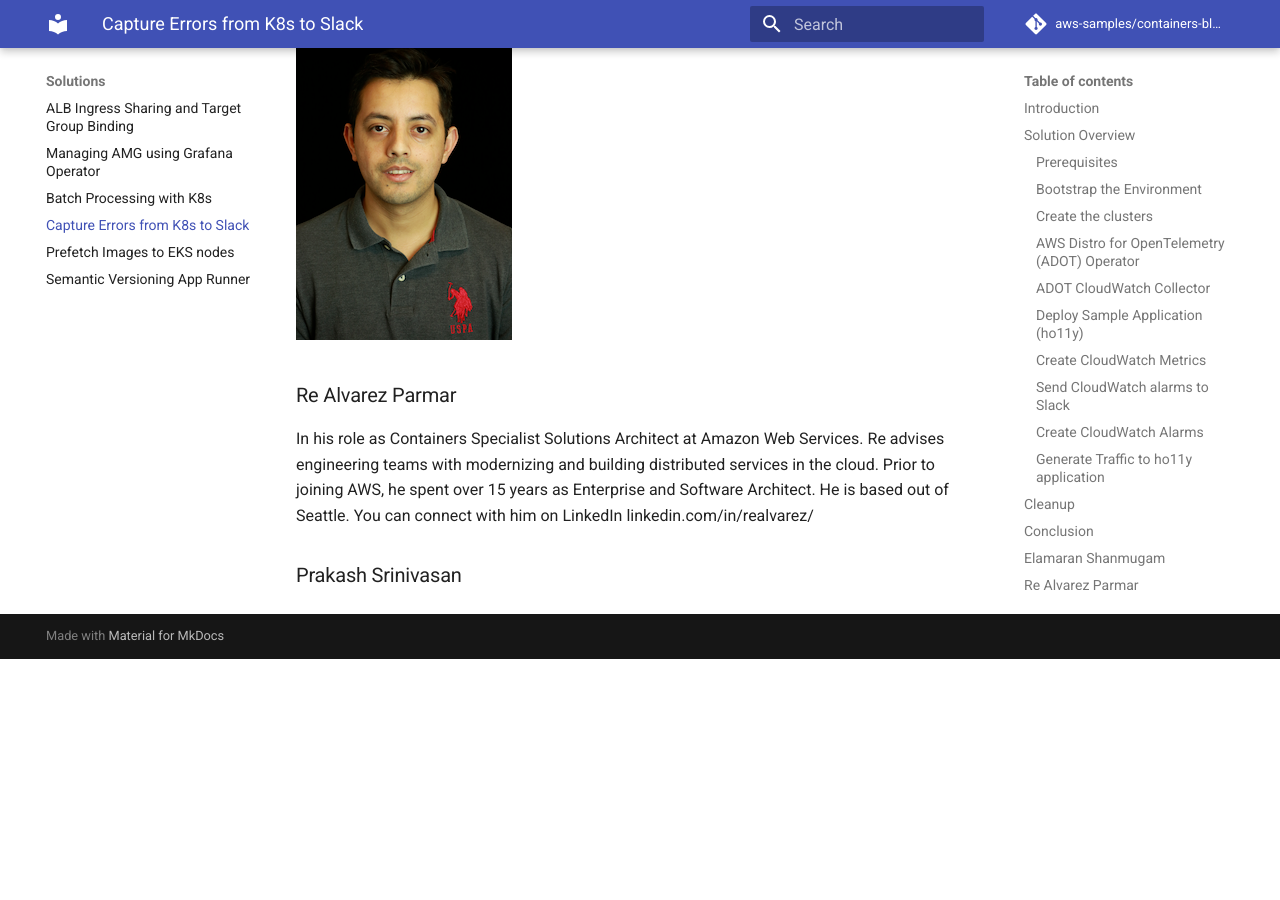
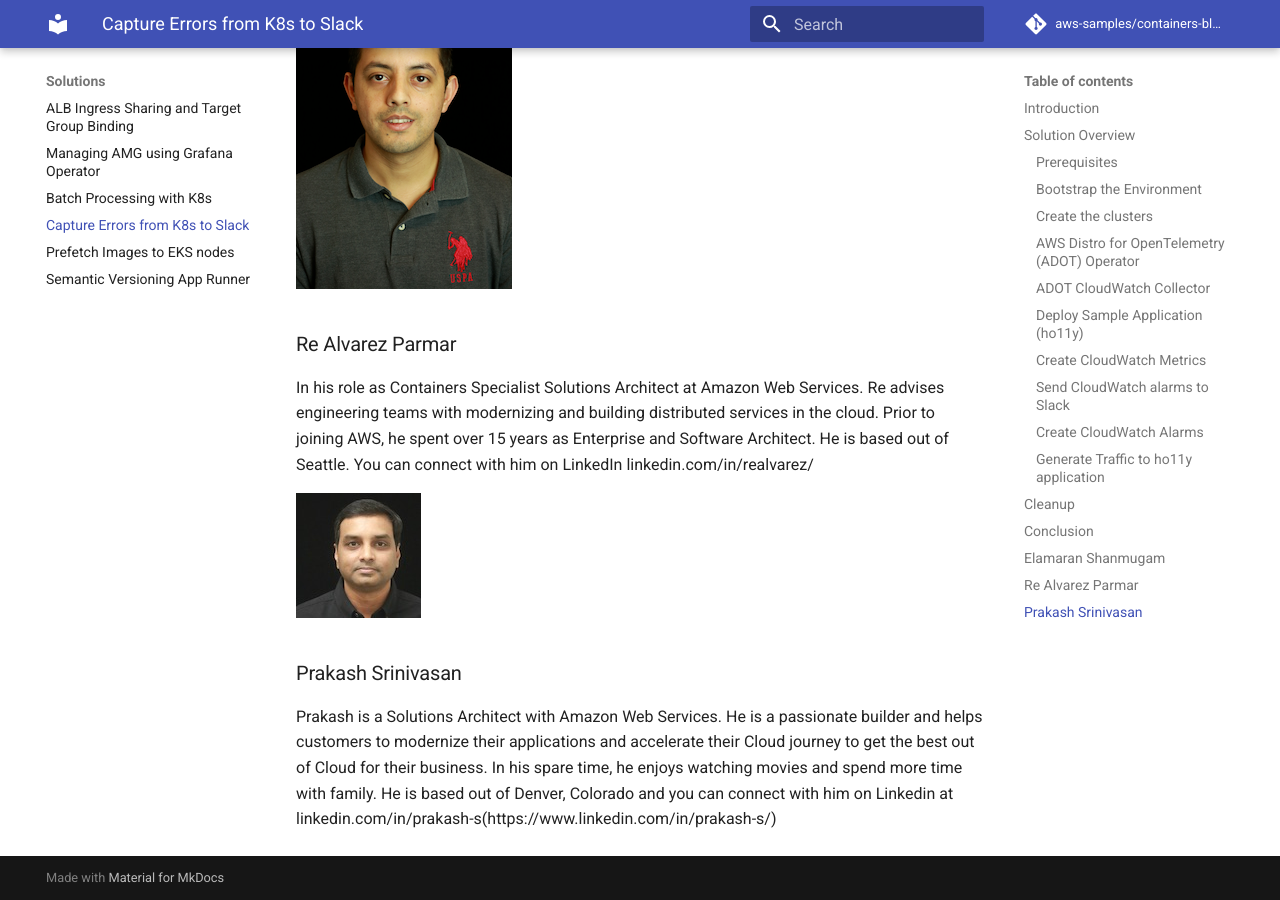
Before and after one commit to aws-samples/containers-blog-maelstrom, an MkDocs documentation site: the page built from docs/capture-errors-k8s-slack.md, in a window 1280 px wide and 900 px high, scrolled down 10488 px. Built offline with MkDocs 1.6.1 and Material for MkDocs 9.7.7, drawn with Linux system fonts in a browser that asks for light colours; comment, search, counter and statistics services are not loaded; before the commit the page ends 11147 px from its top, so only the background shows below that; some of the changed lines change nothing that is shown; some of the changed text lies outside the part shown.

Commit message:
updated capture-errors-k8s-slack.md

````diff
--- a/docs/capture-errors-k8s-slack.md
+++ b/docs/capture-errors-k8s-slack.md
@@ -147,10 +147,10 @@
 
 Next, let us deploy a sample application called [ho11y](https://github.com/aws-observability/aws-o11y-recipes/tree/main/sandbox/ho11y#overview), a synthetic signal generator that lets you test observability solutions for microservices. It emits logs, metrics, and traces in a configurable manner. For more information, see the [AWS O11y Receipes respository](https://github.com/aws-observability/aws-o11y-recipes/tree/main/sandbox/ho11y).
 
-Run the `deploy-ho11y.sh` script which builds docker image for ho11y application and pushes into [Elastic Container Registry](https://aws.amazon.com/ecr/) (ECR) repository. Then this script deploys `ho11y` application into EKS cluster.
+Run the below command to deploy ho11y application:
 
 ```
-sh ./deploy-ho11y.sh
+kubectl apply -f ./templates/ho11y-app.yaml
 ```
 
 Once `ho11y` app is deployed successfully, run the the below command to list all pods in `ho11y` namespace on your EKS cluster.
@@ -318,4 +318,8 @@
 
 In his role as Containers Specialist Solutions Architect at Amazon Web Services. Re advises engineering teams with modernizing and building distributed services in the cloud. Prior to joining AWS, he spent over 15 years as Enterprise and Software Architect. He is based out of Seattle. You can connect with him on LinkedIn linkedin.com/in/realvarez/
 
+![Prakash](images/prakkie.jpg)
+
 ### Prakash Srinivasan
+
+Prakash is a Solutions Architect with Amazon Web Services. He is a passionate builder and helps customers to modernize their applications and accelerate their Cloud journey to get the best out of Cloud for their business. In his spare time, he enjoys watching movies and spend more time with family. He is based out of Denver, Colorado and you can connect with him on Linkedin at linkedin.com/in/prakash-s(https://www.linkedin.com/in/prakash-s/)
````
Also changed, not shown: docs/images/prakkie.jpg (renamed from docs/images/prakkie.jpeg).
